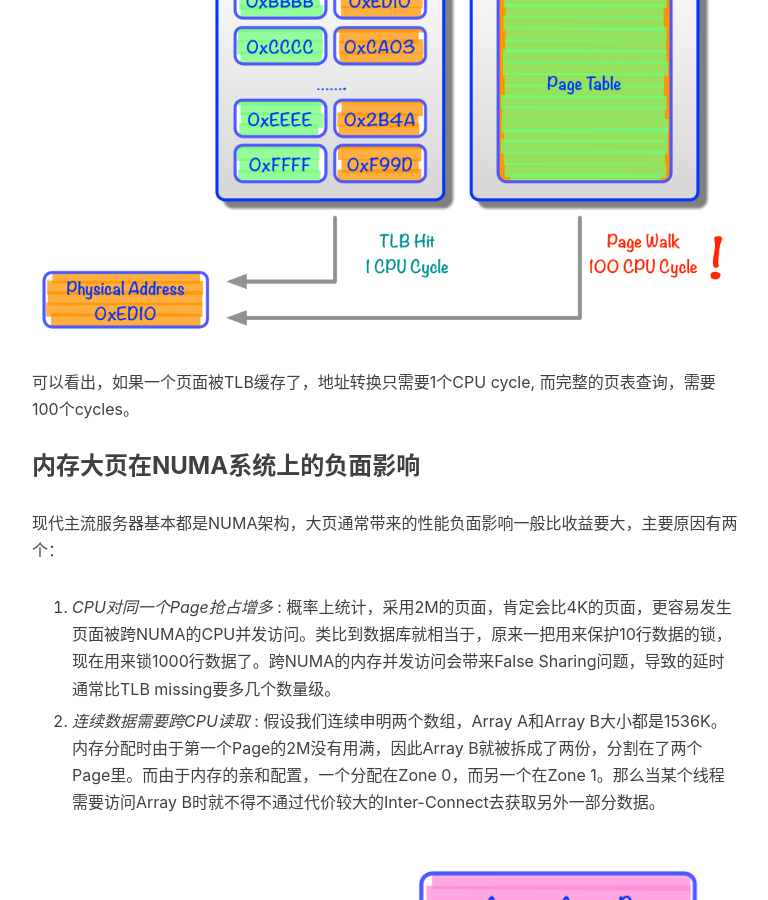
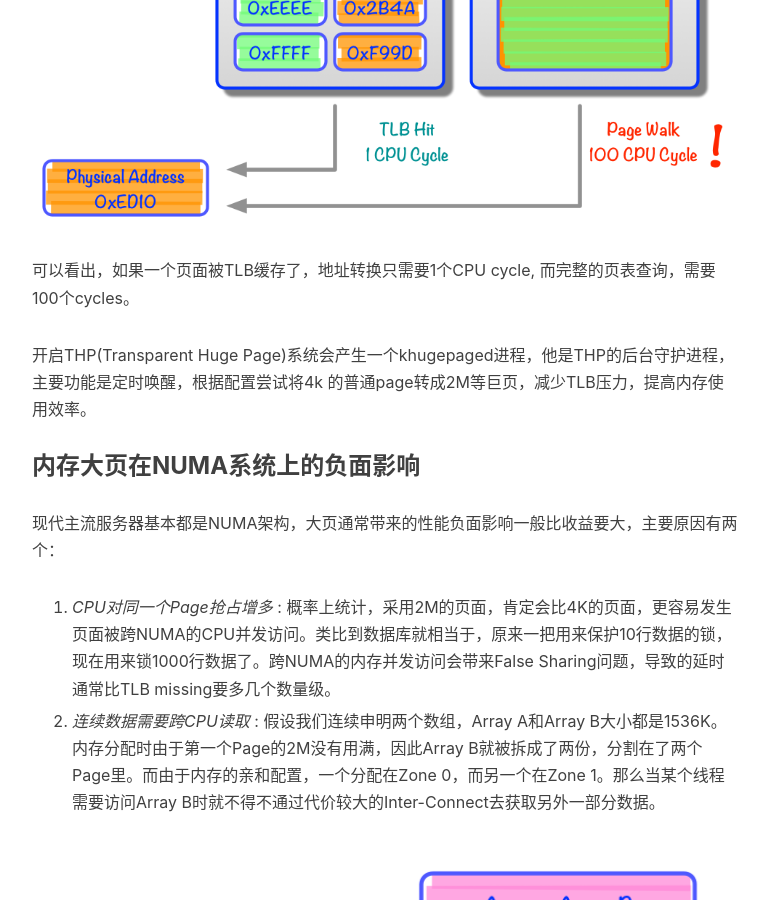
Before and after one commit to luohao-brian/luohao-brian.github.io, a Jekyll site: the page built from _posts/2019-01-26-Linux常见内核进程说明：khugepaged.md, in a window 1280 px wide and 900 px high, scrolled down 1237 px. Shown: the whole window, without its empty margins (233-1001 px from the left). Built offline with Jekyll 4.4.1, drawn with Linux system fonts in a browser that asks for light colours; comment, search, counter and statistics services are not loaded.

Commit message:
修改内存大页段落错误

```diff
--- a/_posts/2019-01-26-Linux常见内核进程说明：khugepaged.md
+++ b/_posts/2019-01-26-Linux常见内核进程说明：khugepaged.md
@@ -10,12 +10,11 @@ tags: [Linux]
 
 假设我们把Linux Page Size增加到16M，那么同样一个容纳64个元素的TLB Cache就能顾及64x16M = 1G的内存热点数据，这样的大小相较上文的256K就显得非常适合实际应用了。像这种将Page Size加大的技术就是Huge Page。
 
-开启THP(Transparent Huge Page)系统会产生一个khugepaged进程，他是THP的后台守护进程，主要功能是定时唤醒，根据配置尝试将4k 的普通page转成2M等巨页，减少TLB压力，提高内存使用效率。
-
 ![image](https://raw.githubusercontent.com/luohao-brian/luohao-brian.github.io/master/img/posts-2019/tlb_lookup.png)
 
 可以看出，如果一个页面被TLB缓存了，地址转换只需要1个CPU cycle, 而完整的页表查询，需要100个cycles。
 
+开启THP(Transparent Huge Page)系统会产生一个khugepaged进程，他是THP的后台守护进程，主要功能是定时唤醒，根据配置尝试将4k 的普通page转成2M等巨页，减少TLB压力，提高内存使用效率。
 
 ### 内存大页在NUMA系统上的负面影响
 
```
